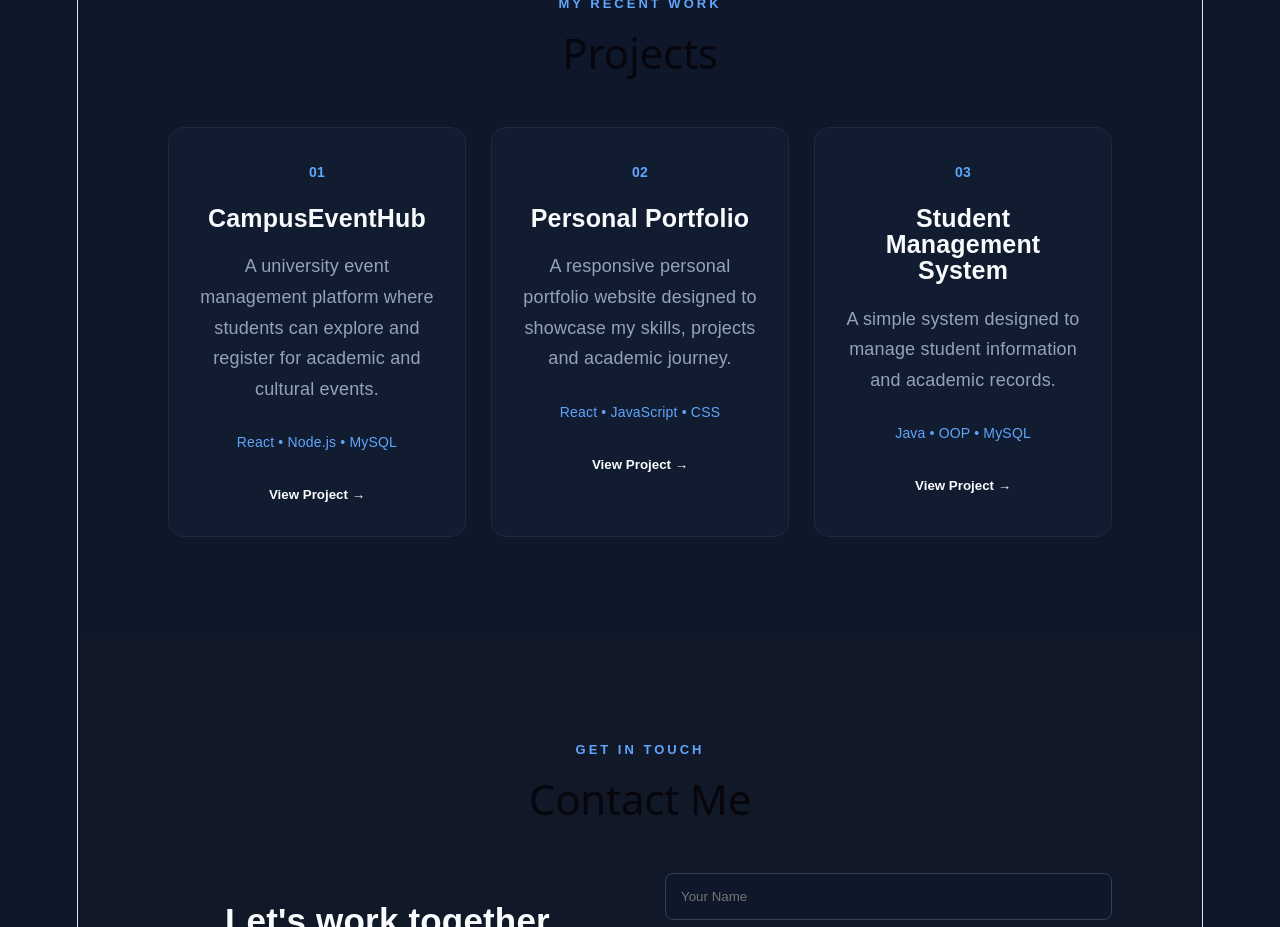
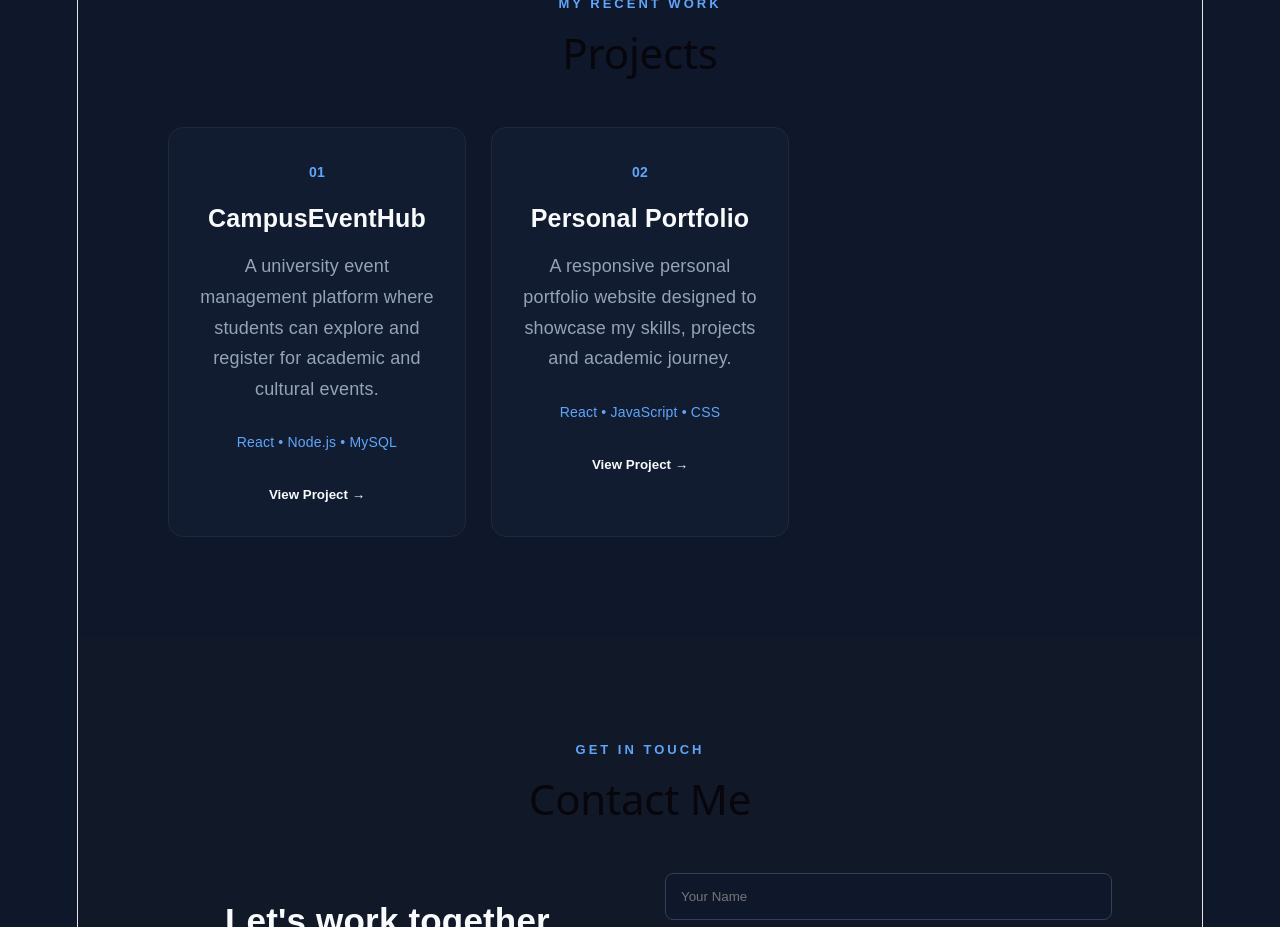
Before and after one commit to chandrima2186/Portfolio, a React app: page / in a window 1280 px wide. Shown: the part 2340-3267 px from the top of the page. Built offline with nearby package versions, Linux system fonts and the light colour scheme; the HTML template or start-up script is replaced by a standard one.

Commit message:
Remove student management project

```diff
--- a/src/components/Projects.jsx
+++ b/src/components/Projects.jsx
@@ -15,13 +15,7 @@ function Projects() {
         "A responsive personal portfolio website designed to showcase my skills, projects and academic journey.",
       technologies: "React • JavaScript • CSS"
     },
-    {
-      number: "03",
-      title: "Student Management System",
-      description:
-        "A simple system designed to manage student information and academic records.",
-      technologies: "Java • OOP • MySQL"
-    }
+
   ];
 
   return (
```
